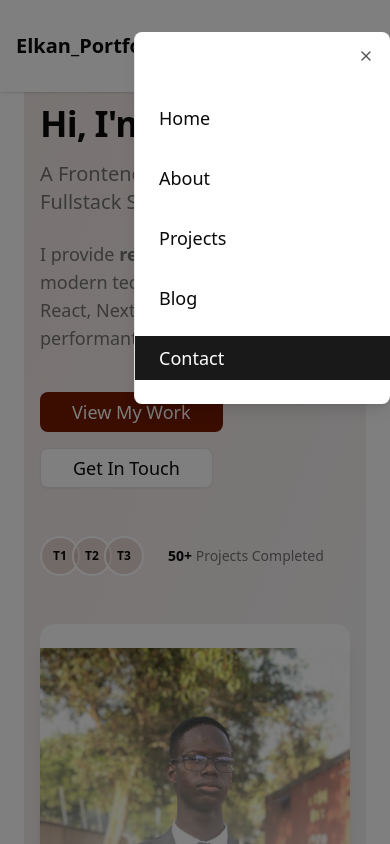
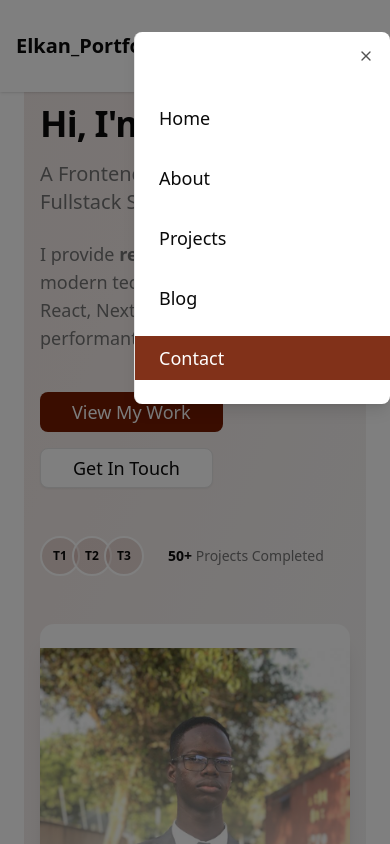
Before and after one commit to ElkanHub/Elkan_Portfolio, a Next.js app: page / in a window 390 px wide. Both pictures are taken after a click on the button 362 px from the left and 46 px from the top of the page. Shown: the top 844 px of the page. Built offline with nearby package versions, Linux system fonts and the light colour scheme.

Commit message:
updated color for side menu on mobile view

```diff
--- a/src/components/header.tsx
+++ b/src/components/header.tsx
@@ -84,7 +84,7 @@ export default function Header() {
                     className={`${
                       !item.attention
                         ? " pl-6 py-2 text-lg font-medium hover:accent hover:outline-2 focus:ring-2 focus:ring-offset-2 focus:ring-black "
-                        : "pl-6 py-2 text-lg font-medium bg-black/90 text-white hover:bg-black/70"
+                        : "pl-6 py-2 text-lg font-medium bg-primary/90 text-white hover:bg-accent"
                     }`}
                     onClick={() => setOpen(false)}
                   >
```
